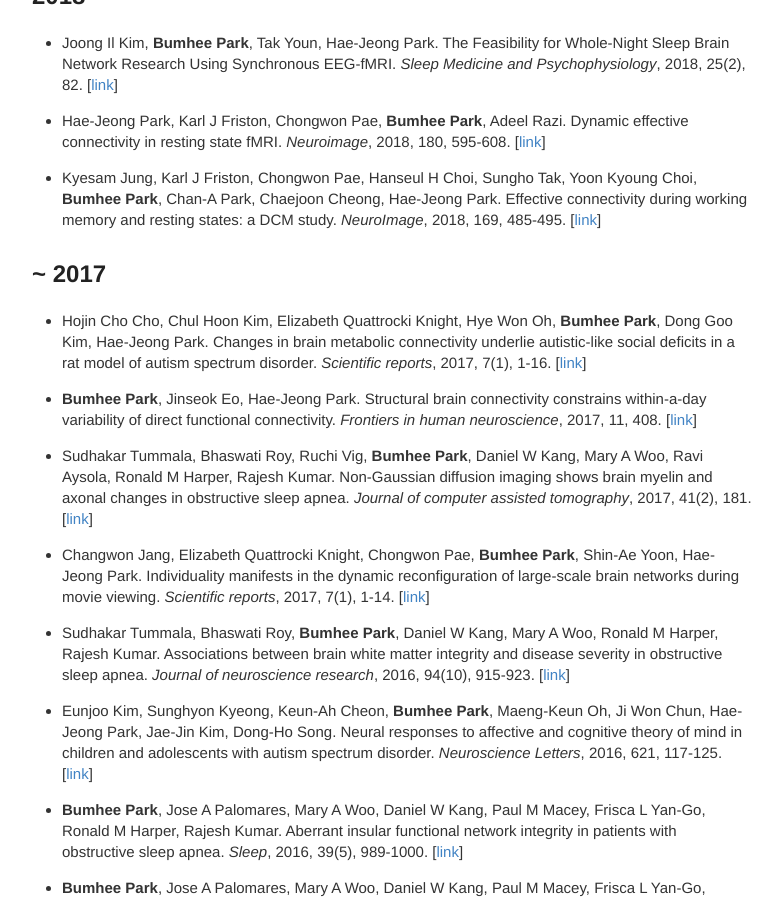
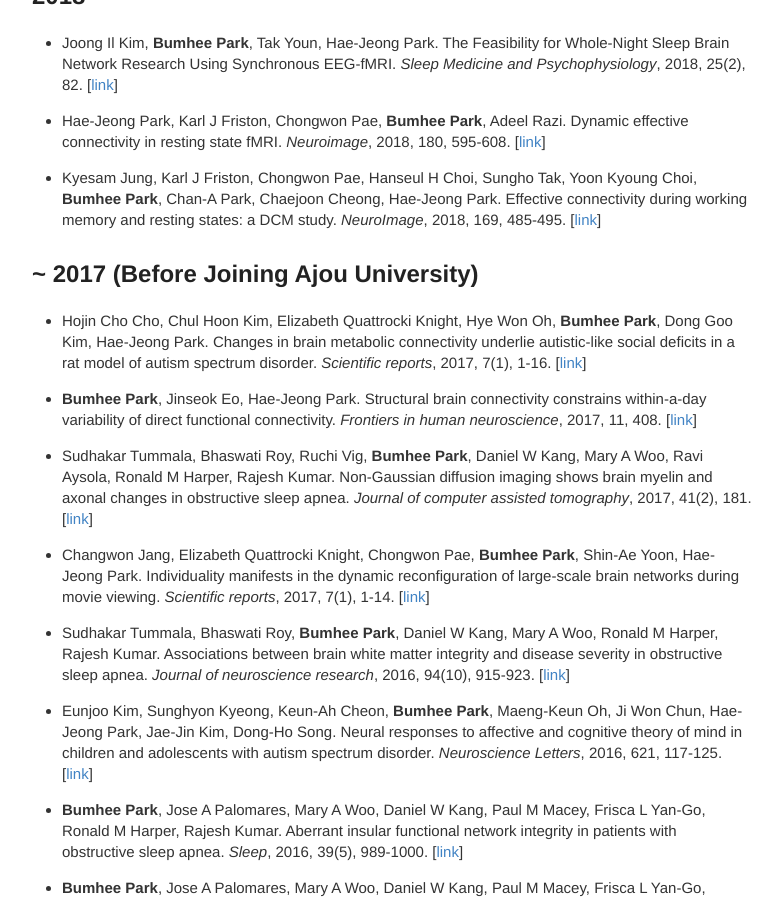
Before and after one commit to neurostat-lab/neurostat-lab.github.io, a Jekyll site: the page built from publication.md, in a window 1280 px wide and 900 px high, scrolled down 4009 px. Shown: the whole window, without its empty margins (248-1030 px from the left). Built offline with Jekyll 4.4.1, drawn with Linux system fonts in a browser that asks for light colours.

Commit message:
Update publication.md

```diff
--- a/publication.md
+++ b/publication.md
@@ -97,7 +97,7 @@ prediction of malignant cerebral edema in ischemic stroke: an observational stud
 * Kyesam Jung, Karl J Friston, Chongwon Pae, Hanseul H Choi, Sungho Tak, Yoon Kyoung Choi, **Bumhee Park**, Chan-A Park, Chaejoon Cheong, Hae-Jeong Park. Effective connectivity during working memory and resting states: a DCM study. _NeuroImage_, 2018, 169, 485-495. \[[link](https://www.sciencedirect.com/science/article/abs/pii/S1053811917310911)\]
 
 
-## &#126; 2017
+## &#126; 2017 (Before Joining Ajou University)
 
 * Hojin Cho Cho, Chul Hoon Kim, Elizabeth Quattrocki Knight, Hye Won Oh, **Bumhee Park**, Dong Goo Kim, Hae-Jeong Park. Changes in brain metabolic connectivity underlie autistic-like social deficits in a rat model of autism spectrum disorder. _Scientific reports_, 2017, 7(1), 1-16. \[[link](https://www.nature.com/articles/s41598-017-13642-3)\]
 
```
